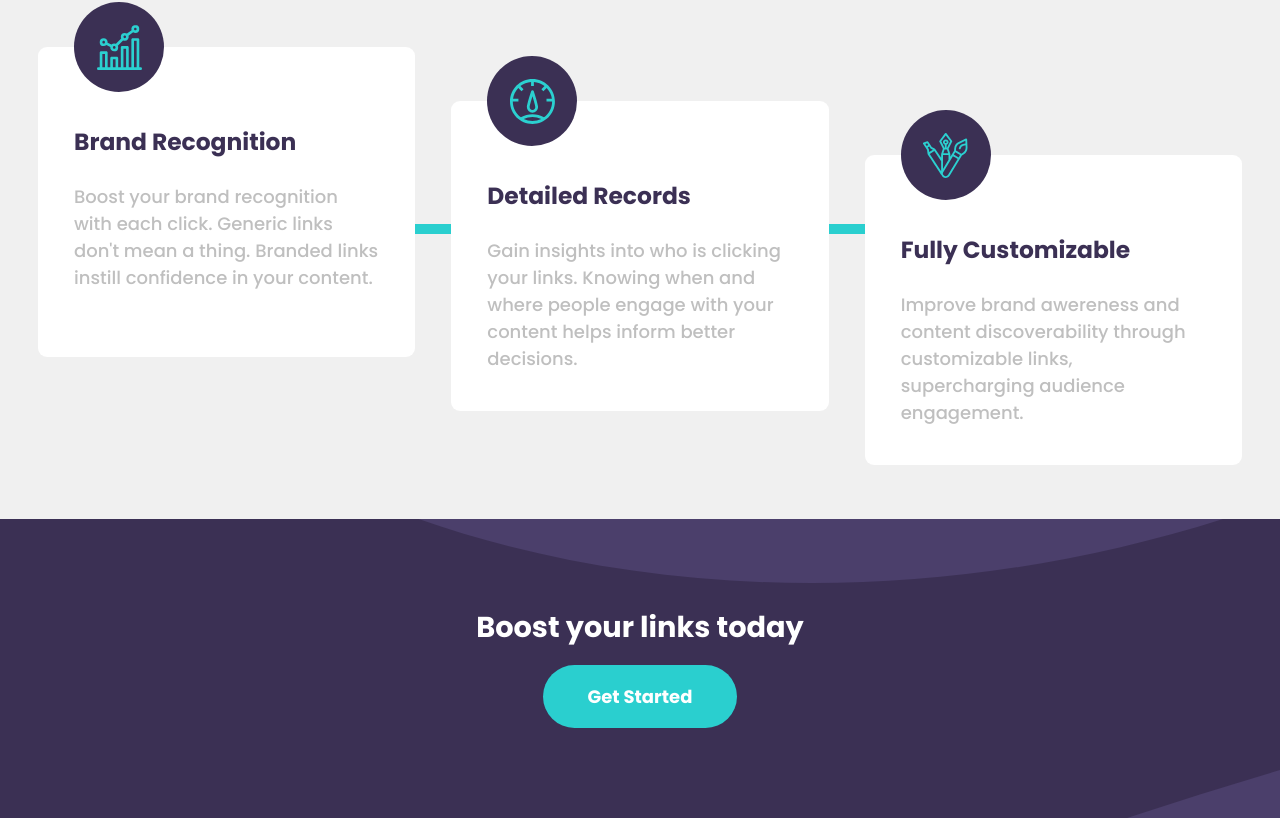
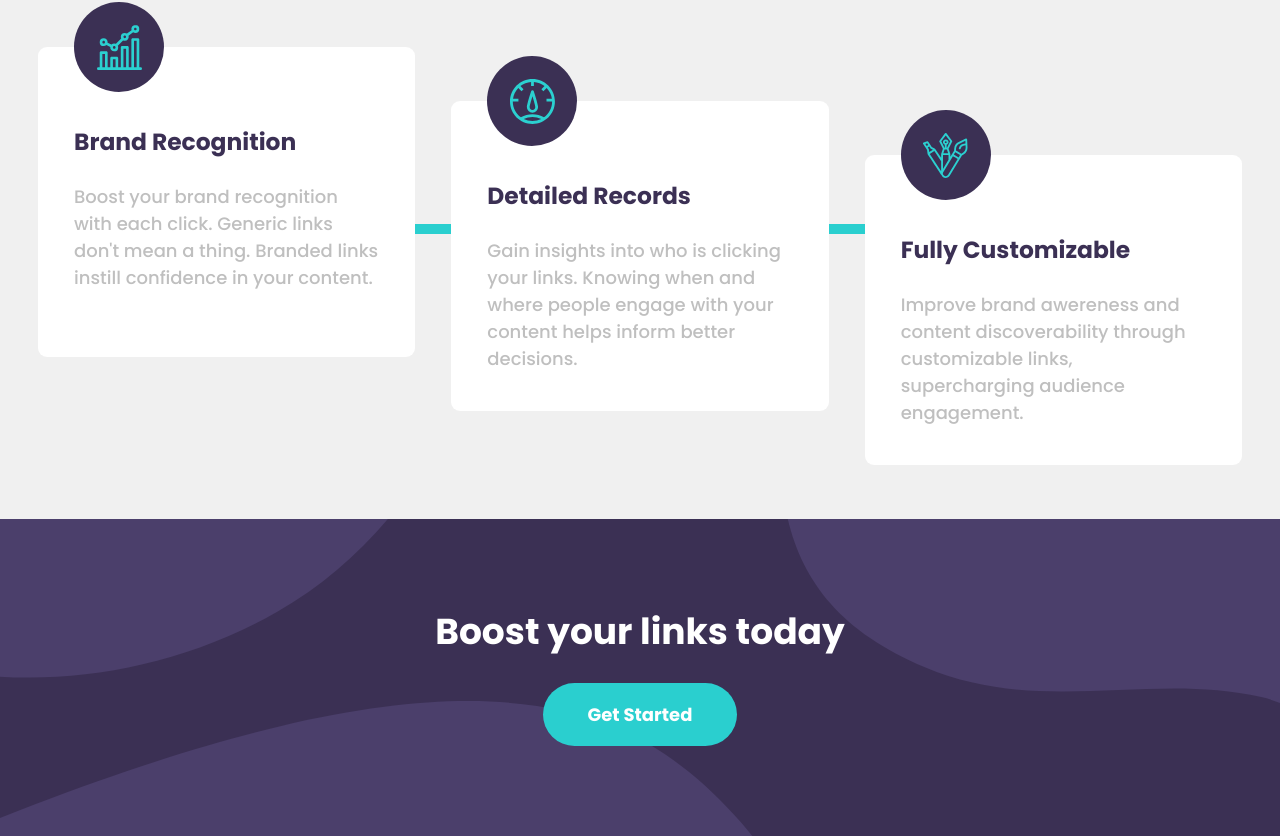
Before and after one commit to pklepa/url-shortening, a React (Create React App) app: page / in a window 1280 px wide. Shown: the part 1308-2144 px from the top of the page. Built offline with nearby package versions, Linux system fonts and the light colour scheme.

Commit message:
Adapt CallToAction for desktop sizes

```diff
--- a/src/components/CallToActionSection.js
+++ b/src/components/CallToActionSection.js
@@ -1,13 +1,21 @@
 import React from "react";
-import Button from "./Button";
+import styled from "styled-components";
+import useWindowDimensions from "../assets/utils/useWindowDimensions";
 
 import Img from "../assets/images/bg-boost-mobile.svg";
 import ImgDesktop from "../assets/images/bg-boost-desktop.svg";
-import styled from "styled-components";
+
+import Button from "./Button";
 
 function CallToActionSection() {
+  const { width } = useWindowDimensions();
+
   return (
-    <Container style={{ backgroundImage: `url(${Img})` }}>
+    <Container
+      style={{
+        backgroundImage: width < 850 ? `url(${Img})` : `url(${ImgDesktop})`,
+      }}
+    >
       <h1>Boost your links today</h1>
       <Button>Get Started</Button>
     </Container>
@@ -37,6 +45,13 @@ const Container = styled.section`
 
     margin-bottom: 1rem;
   }
+
+  @media ${(props) => props.theme.devices.tablet} {
+    h1 {
+      font-size: 2rem;
+      margin-bottom: 1.5rem;
+    }
+  }
 `;
 
 export default CallToActionSection;
```
Also changed, not shown: 1 other file (tests, documents, lock files or other folders).
